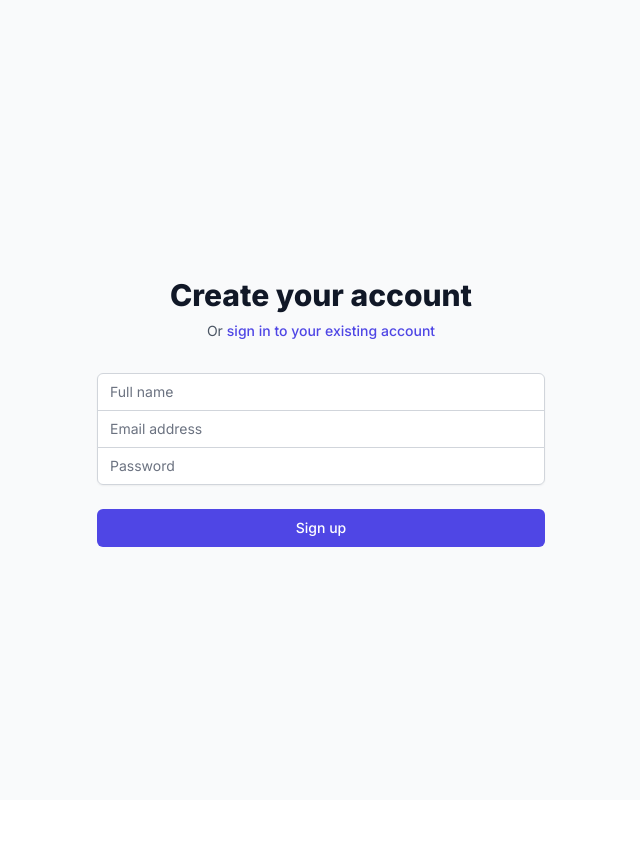
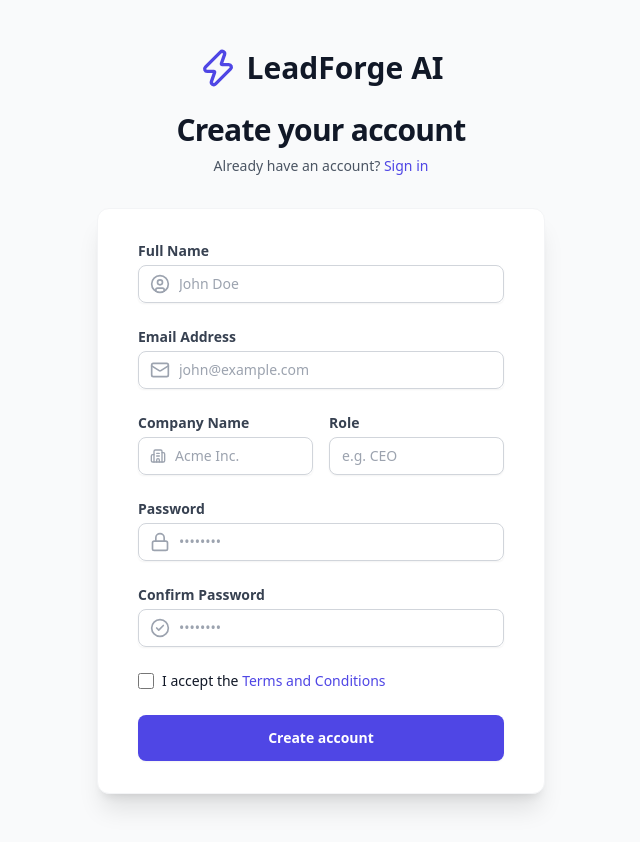
Before and after one commit to Jousserwa/leadforge-ai, a Next.js app: page /signup in a window 1280 px wide. Shown: the whole page, without its empty margins (319-959 px from the left). Before the commit the page ends 800 px from the top, so only its background shows below. Built offline with nearby package versions, Linux system fonts and the light colour scheme.

Commit message:
Align signup form with production requirements and fix submission issue

```diff
--- a/app/signup/page.tsx
+++ b/app/signup/page.tsx
@@ -4,13 +4,19 @@ import { useState } from "react";
 import { useRouter } from "next/navigation";
 import Link from "next/link";
 import { register } from "@/app/actions/register";
+import { Zap, Building2, UserCircle, Mail, Lock, CheckCircle2 } from "lucide-react";
 
 export default function SignupPage() {
   const [name, setName] = useState("");
   const [email, setEmail] = useState("");
+  const [company, setCompany] = useState("");
+  const [role, setRole] = useState("");
   const [password, setPassword] = useState("");
+  const [confirmPassword, setConfirmPassword] = useState("");
+  const [terms, setTerms] = useState(false);
+  const [loading, setLoading] = useState(false);
   const [error, setError] = useState("");
-  const [loading, setLoading] = useState(false);
+
   const router = useRouter();
 
   const handleSubmit = async (e: React.FormEvent) => {
@@ -18,14 +24,27 @@ export default function SignupPage() {
     setLoading(true);
     setError("");
 
+    if (password !== confirmPassword) {
+      setError("Passwords do not match");
+      setLoading(false);
+      return;
+    }
+
+    if (!terms) {
+      setError("You must accept the Terms and Conditions");
+      setLoading(false);
+      return;
+    }
+
     try {
-      const result = await register({ name, email, password });
+      const result = await register({ name, email, company, role, password });
       if (result.error) {
         setError(result.error);
       } else {
-        router.push("/login?success=Account created successfully");
+        router.push("/login?success=Account created successfully! Please sign in.");
       }
     } catch (err) {
+      console.error("Signup error:", err);
       setError("An unexpected error occurred. Please try again.");
     } finally {
       setLoading(false);
@@ -33,67 +52,176 @@ export default function SignupPage() {
   };
 
   return (
-    <div className="min-h-screen flex items-center justify-center bg-gray-50 py-12 px-4 sm:px-6 lg:px-8">
-      <div className="max-w-md w-full space-y-8">
-        <div>
-          <h2 className="mt-6 text-center text-3xl font-extrabold text-gray-900">
+    <div className="min-h-screen bg-gray-50 flex flex-col justify-center py-12 sm:px-6 lg:px-8 font-sans">
+      <div className="sm:mx-auto sm:w-full sm:max-w-md">
+        <Link href="/" className="flex justify-center items-center space-x-2">
+          <Zap className="h-10 w-10 text-indigo-600" />
+          <span className="text-3xl font-bold text-gray-900">LeadForge AI</span>
+        </Link>
+        <h2 className="mt-6 text-center text-3xl font-extrabold text-gray-900 tracking-tight">
           Create your account
         </h2>
         <p className="mt-2 text-center text-sm text-gray-600">
-            Or{" "}
+          Already have an account?{" "}
           <Link href="/login" className="font-medium text-indigo-600 hover:text-indigo-500">
-              sign in to your existing account
+            Sign in
           </Link>
         </p>
       </div>
-        <form className="mt-8 space-y-6" onSubmit={handleSubmit}>
-          <div className="rounded-md shadow-sm -space-y-px">
+
+      <div className="mt-8 sm:mx-auto sm:w-full sm:max-w-md">
+        <div className="bg-white py-8 px-4 shadow-xl sm:rounded-xl sm:px-10 border border-gray-100">
+          <form className="space-y-6" onSubmit={handleSubmit}>
             <div>
-              <label htmlFor="name" className="sr-only">Name</label>
+              <label htmlFor="name" className="block text-sm font-semibold text-gray-700">
+                Full Name
+              </label>
+              <div className="mt-1 relative rounded-md shadow-sm">
+                <div className="absolute inset-y-0 left-0 pl-3 flex items-center pointer-events-none">
+                  <UserCircle className="h-5 w-5 text-gray-400" />
+                </div>
                 <input
                   id="name"
                   name="name"
                   type="text"
                   required
-                className="appearance-none rounded-none relative block w-full px-3 py-2 border border-gray-300 placeholder-gray-500 text-gray-900 rounded-t-md focus:outline-none focus:ring-indigo-500 focus:border-indigo-500 focus:z-10 sm:text-sm"
-                placeholder="Full name"
+                  className="block w-full pl-10 pr-3 py-2 border border-gray-300 rounded-lg focus:outline-none focus:ring-2 focus:ring-indigo-500 focus:border-transparent sm:text-sm transition-all"
+                  placeholder="John Doe"
                   value={name}
                   onChange={(e) => setName(e.target.value)}
                 />
               </div>
+            </div>
+
             <div>
-              <label htmlFor="email-address" className="sr-only">Email address</label>
+              <label htmlFor="email" className="block text-sm font-semibold text-gray-700">
+                Email Address
+              </label>
+              <div className="mt-1 relative rounded-md shadow-sm">
+                <div className="absolute inset-y-0 left-0 pl-3 flex items-center pointer-events-none">
+                  <Mail className="h-5 w-5 text-gray-400" />
+                </div>
                 <input
-                id="email-address"
+                  id="email"
                   name="email"
                   type="email"
                   autoComplete="email"
                   required
-                className="appearance-none rounded-none relative block w-full px-3 py-2 border border-gray-300 placeholder-gray-500 text-gray-900 focus:outline-none focus:ring-indigo-500 focus:border-indigo-500 focus:z-10 sm:text-sm"
-                placeholder="Email address"
+                  className="block w-full pl-10 pr-3 py-2 border border-gray-300 rounded-lg focus:outline-none focus:ring-2 focus:ring-indigo-500 focus:border-transparent sm:text-sm transition-all"
+                  placeholder="john@example.com"
                   value={email}
                   onChange={(e) => setEmail(e.target.value)}
                 />
               </div>
+            </div>
+
+            <div className="grid grid-cols-2 gap-4">
               <div>
-              <label htmlFor="password" className="sr-only">Password</label>
+                <label htmlFor="company" className="block text-sm font-semibold text-gray-700">
+                  Company Name
+                </label>
+                <div className="mt-1 relative rounded-md shadow-sm">
+                  <div className="absolute inset-y-0 left-0 pl-3 flex items-center pointer-events-none">
+                    <Building2 className="h-4 w-4 text-gray-400" />
+                  </div>
+                  <input
+                    id="company"
+                    name="company"
+                    type="text"
+                    required
+                    className="block w-full pl-9 pr-3 py-2 border border-gray-300 rounded-lg focus:outline-none focus:ring-2 focus:ring-indigo-500 focus:border-transparent sm:text-sm transition-all"
+                    placeholder="Acme Inc."
+                    value={company}
+                    onChange={(e) => setCompany(e.target.value)}
+                  />
+                </div>
+              </div>
+              <div>
+                <label htmlFor="role" className="block text-sm font-semibold text-gray-700">
+                  Role
+                </label>
+                <input
+                  id="role"
+                  name="role"
+                  type="text"
+                  required
+                  className="mt-1 block w-full px-3 py-2 border border-gray-300 rounded-lg shadow-sm focus:outline-none focus:ring-2 focus:ring-indigo-500 focus:border-transparent sm:text-sm transition-all"
+                  placeholder="e.g. CEO"
+                  value={role}
+                  onChange={(e) => setRole(e.target.value)}
+                />
+              </div>
+            </div>
+
+            <div>
+              <label htmlFor="password" title="password" className="block text-sm font-semibold text-gray-700">
+                Password
+              </label>
+              <div className="mt-1 relative rounded-md shadow-sm">
+                <div className="absolute inset-y-0 left-0 pl-3 flex items-center pointer-events-none">
+                  <Lock className="h-5 w-5 text-gray-400" />
+                </div>
                 <input
                   id="password"
                   name="password"
                   type="password"
-                autoComplete="current-password"
+                  autoComplete="new-password"
                   required
-                className="appearance-none rounded-none relative block w-full px-3 py-2 border border-gray-300 placeholder-gray-500 text-gray-900 rounded-b-md focus:outline-none focus:ring-indigo-500 focus:border-indigo-500 focus:z-10 sm:text-sm"
-                placeholder="Password"
+                  className="block w-full pl-10 pr-3 py-2 border border-gray-300 rounded-lg focus:outline-none focus:ring-2 focus:ring-indigo-500 focus:border-transparent sm:text-sm transition-all"
+                  placeholder="••••••••"
                   value={password}
                   onChange={(e) => setPassword(e.target.value)}
                 />
               </div>
             </div>
 
+            <div>
+              <label htmlFor="confirmPassword" title="confirmPassword" className="block text-sm font-semibold text-gray-700">
+                Confirm Password
+              </label>
+              <div className="mt-1 relative rounded-md shadow-sm">
+                <div className="absolute inset-y-0 left-0 pl-3 flex items-center pointer-events-none">
+                  <CheckCircle2 className="h-5 w-5 text-gray-400" />
+                </div>
+                <input
+                  id="confirmPassword"
+                  name="confirmPassword"
+                  type="password"
+                  autoComplete="new-password"
+                  required
+                  className="block w-full pl-10 pr-3 py-2 border border-gray-300 rounded-lg focus:outline-none focus:ring-2 focus:ring-indigo-500 focus:border-transparent sm:text-sm transition-all"
+                  placeholder="••••••••"
+                  value={confirmPassword}
+                  onChange={(e) => setConfirmPassword(e.target.value)}
+                />
+              </div>
+            </div>
+
+            <div className="flex items-center">
+              <input
+                id="terms"
+                name="terms"
+                type="checkbox"
+                required
+                className="h-4 w-4 text-indigo-600 focus:ring-indigo-500 border-gray-300 rounded cursor-pointer transition-colors"
+                checked={terms}
+                onChange={(e) => setTerms(e.target.checked)}
+              />
+              <label htmlFor="terms" className="ml-2 block text-sm text-gray-900 cursor-pointer select-none">
+                I accept the{" "}
+                <Link href="/terms" className="text-indigo-600 hover:text-indigo-500 font-medium">
+                  Terms and Conditions
+                </Link>
+              </label>
+            </div>
+
             {error && (
-            <div className="text-red-500 text-sm text-center">
-              {error}
+              <div className="bg-red-50 border-l-4 border-red-400 p-4 rounded-md">
+                <div className="flex">
+                  <div className="ml-3">
+                    <p className="text-sm text-red-700">{error}</p>
+                  </div>
+                </div>
               </div>
             )}
 
@@ -101,13 +229,14 @@ export default function SignupPage() {
               <button
                 type="submit"
                 disabled={loading}
-              className="group relative w-full flex justify-center py-2 px-4 border border-transparent text-sm font-medium rounded-md text-white bg-indigo-600 hover:bg-indigo-700 focus:outline-none focus:ring-2 focus:ring-offset-2 focus:ring-indigo-500 disabled:opacity-50"
+                className="w-full flex justify-center py-3 px-4 border border-transparent rounded-lg shadow-sm text-sm font-bold text-white bg-indigo-600 hover:bg-indigo-700 focus:outline-none focus:ring-2 focus:ring-offset-2 focus:ring-indigo-500 disabled:opacity-50 transition-all transform hover:scale-[1.01]"
               >
-              {loading ? "Creating account..." : "Sign up"}
+                {loading ? "Creating account..." : "Create account"}
               </button>
             </div>
           </form>
         </div>
       </div>
+    </div>
   );
 }
--- /dev/null
+++ b/live_signup.html
@@ -0,0 +1,21 @@
+<!doctype html>
+<html lang="en">
+<head>
+  <meta charset="utf-8" />
+  <title>LeadForge AI|Next Level Automated Leads Generator</title>
+  <meta name="viewport" content="width=device-width, initial-scale=1.0" />
+  <meta name="theme-color" content="#000000" />
+  <meta name="description" content="Web site created using create-react-app" />
+  <link rel="icon" href="https://ik.imagekit.io/xprogrammer/images/portfolio%20images/Screenshot%20from%202025-08-10%2023-00-46.png?updatedAt=1754863364261" />
+  <link rel="manifest" href="/manifest.json" />
+<script type="module" src="https://static.rocket.new/rocket-web.js?_cfg=https%3A%2F%2Fagenticai2158back.builtwithrocket.new&_be=https%3A%2F%2Fapplication.rocket.new&_v=0.1.6"></script>
+  <script type="module" crossorigin src="/assets/index-CitS7ILR.js"></script>
+  <link rel="stylesheet" crossorigin href="/assets/index-C7SFfZJ3.css">
+</head>
+
+<body>
+  <noscript>You need to enable JavaScript to run this app.</noscript>
+  <div class="dhiwise-code" id="root"></div>
+</body>
+
+</html>
--- /dev/null
+++ b/signup_live.html
@@ -0,0 +1,21 @@
+<!doctype html>
+<html lang="en">
+<head>
+  <meta charset="utf-8" />
+  <title>LeadForge AI|Next Level Automated Leads Generator</title>
+  <meta name="viewport" content="width=device-width, initial-scale=1.0" />
+  <meta name="theme-color" content="#000000" />
+  <meta name="description" content="Web site created using create-react-app" />
+  <link rel="icon" href="https://ik.imagekit.io/xprogrammer/images/portfolio%20images/Screenshot%20from%202025-08-10%2023-00-46.png?updatedAt=1754863364261" />
+  <link rel="manifest" href="/manifest.json" />
+<script type="module" src="https://static.rocket.new/rocket-web.js?_cfg=https%3A%2F%2Fagenticai2158back.builtwithrocket.new&_be=https%3A%2F%2Fapplication.rocket.new&_v=0.1.6"></script>
+  <script type="module" crossorigin src="/assets/index-CitS7ILR.js"></script>
+  <link rel="stylesheet" crossorigin href="/assets/index-C7SFfZJ3.css">
+</head>
+
+<body>
+  <noscript>You need to enable JavaScript to run this app.</noscript>
+  <div class="dhiwise-code" id="root"></div>
+</body>
+
+</html>
```
Also changed, not shown: app/actions/register.ts (+16 -8 lines), 1 other file (tests, documents, lock files or other folders). Lines whose indentation alone changed are shown as unchanged.
